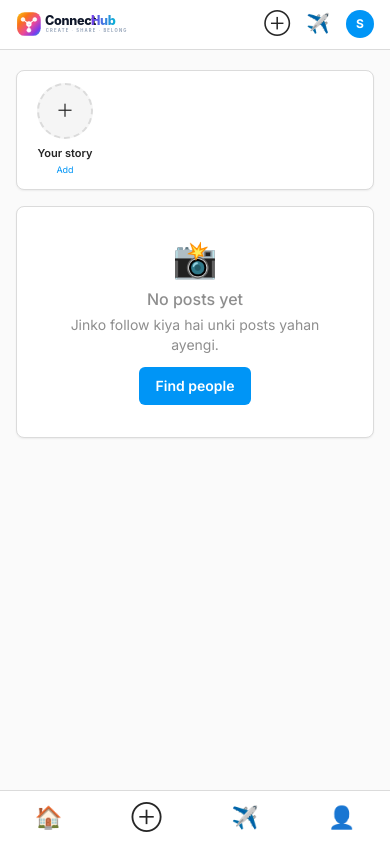
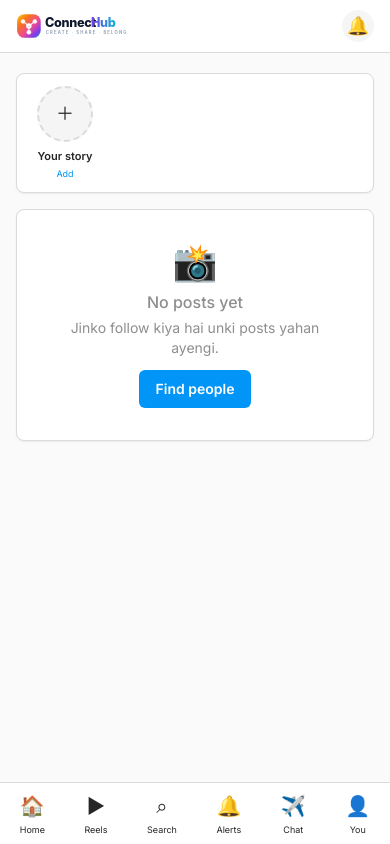
Before and after one commit to soumilgurjar951-gif/connect_hub, a Django app: page / in a window 390 px wide. Run offline with Django 5.2, Linux system fonts and the light colour scheme; the visitor is signed in with stand-in values (Sample User, id 1); data that the repository does not hold is empty; some libraries are stand-ins or nearby versions; some web fonts are replaced.

Commit message:
Fix: mobile topbar notification only + emoji picker + story seen + feed auto-refresh

```diff
--- a/templates/base.html
+++ b/templates/base.html
@@ -107,17 +107,16 @@
   </div>
 </aside>
 
-<!-- ===== Mobile Topbar ===== -->
+<!-- ===== Mobile Topbar — notification panel only ===== -->
 <header class="md:hidden sticky top-0 z-10 bg-white dark:bg-neutral-900 border-b border-line dark:border-neutral-700 px-4 py-2.5 flex items-center justify-between">
   <a href="/" class="flex items-center gap-2">
     <img src="{% static 'images/logo.svg' %}" alt="ConnectHub" class="h-7 w-auto block dark:hidden">
     <img src="{% static 'images/logo-dark.svg' %}" alt="ConnectHub" class="h-7 w-auto hidden dark:block">
   </a>
-  <div class="flex gap-4 items-center text-[19px]">
-    <a href="{% url 'posts:create' %}" title="Create">⊕</a>
-    <a href="/chat/" title="Messages">✈️</a>
-    <a href="{% url 'accounts:profile' user.profile.username|default:user.username %}" title="Profile" class="w-7 h-7 rounded-full bg-brand text-white flex items-center justify-center text-xs font-bold">{{ user.username|slice:":1"|upper }}</a>
-  </div>
+  <a href="/notifications/" class="relative w-8 h-8 rounded-full bg-neutral-100 dark:bg-neutral-800 flex items-center justify-center text-lg" title="Notifications">
+    🔔
+    <span id="notif-badge-top" class="hidden absolute -top-1 -right-1 bg-[#ff3040] text-white text-[10px] min-w-[16px] h-4 px-1 rounded-full flex items-center justify-center">0</span>
+  </a>
 </header>
 {% else %}
 <!-- ===== Guest Topbar ===== -->
@@ -146,12 +145,14 @@
 </div>
 
 {% if user.is_authenticated %}
-<!-- ===== Mobile Bottom Nav ===== -->
-<nav class="md:hidden fixed bottom-0 left-0 right-0 z-10 bg-white dark:bg-neutral-900 border-t border-line dark:border-neutral-700 flex justify-around py-2.5 text-[22px]">
-  <a href="/" title="Home">🏠</a>
-  <a href="{% url 'posts:create' %}" title="Create">⊕</a>
-  <a href="/chat/" title="Messages">✈️</a>
-  <a href="{% url 'accounts:profile' user.profile.username|default:user.username %}" title="Profile">👤</a>
+<!-- ===== Mobile Bottom Nav — reels, notifications bhi -->
+<nav class="md:hidden fixed bottom-0 left-0 right-0 z-20 bg-white dark:bg-neutral-900 border-t border-line dark:border-neutral-700 flex justify-around py-2 text-[20px] pb-safe">
+  <a href="/" title="Home" class="flex flex-col items-center gap-0.5"><span>🏠</span><span class="text-[9px]">Home</span></a>
+  <a href="/reels/" title="Reels" class="flex flex-col items-center gap-0.5"><span>▶</span><span class="text-[9px]">Reels</span></a>
+  <a href="/explore/" title="Search" class="flex flex-col items-center gap-0.5"><span>⌕</span><span class="text-[9px]">Search</span></a>
+  <a href="/notifications/" title="Notifications" class="flex flex-col items-center gap-0.5 relative"><span>🔔</span><span class="text-[9px]">Alerts</span><span id="notif-badge-mobile" class="hidden absolute -top-1 -right-1 bg-[#ff3040] text-white text-[10px] min-w-[16px] h-4 px-1 rounded-full flex items-center justify-center">0</span></a>
+  <a href="/chat/" title="Messages" class="flex flex-col items-center gap-0.5"><span>✈️</span><span class="text-[9px]">Chat</span></a>
+  <a href="{% url 'accounts:profile' user.profile.username|default:user.username %}" title="Profile" class="flex flex-col items-center gap-0.5"><span>👤</span><span class="text-[9px]">You</span></a>
 </nav>
 {% endif %}
 
@@ -161,10 +162,12 @@
 if ('serviceWorker' in navigator) {
   window.addEventListener('load', () => navigator.serviceWorker.register("{% static 'sw.js' %}").catch(()=>{}));
 }
-// Notifications badge — auto polling
+// Notifications badge — desktop + mobile top + bottom
 {% if user.is_authenticated %}
 (function(){
   const badge = document.getElementById('notif-badge');
+  const badgeM = document.getElementById('notif-badge-mobile');
+  const badgeT = document.getElementById('notif-badge-top');
   async function checkNotif(){
     try{
       const r = await fetch('/api/notifications/', {headers:{'X-Requested-With':'XMLHttpRequest'}});
@@ -172,14 +175,15 @@ if ('serviceWorker' in navigator) {
       const data = await r.json();
       const list = data.results || data;
       const unread = Array.isArray(list) ? list.filter(n=>!n.is_read).length : 0;
-      if(badge){
-        if(unread>0){ badge.textContent = unread; badge.classList.remove('hidden'); }
-        else badge.classList.add('hidden');
-      }
+      [badge, badgeM, badgeT].forEach(b=>{
+        if(!b) return;
+        if(unread>0){ b.textContent = unread > 9 ? '9+' : unread; b.classList.remove('hidden'); }
+        else b.classList.add('hidden');
+      });
     }catch{}
   }
   checkNotif();
-  setInterval(checkNotif, 10000);
+  setInterval(checkNotif, 8000);
 })();
 {% endif %}
 </script>
--- a/templates/posts/feed.html
+++ b/templates/posts/feed.html
@@ -9,11 +9,22 @@
     <!-- STORIES — jo share kare vo dikhega -->
     <div class="card p-0 mb-4 overflow-hidden">
       <div class="flex gap-3 px-3 py-3 overflow-x-auto no-scrollbar">
+        {% if stories and stories.0.user_id == user.id and stories.0.has_story %}
+        <a href="{% url 'accounts:story_detail' stories.0.story_id %}" class="shrink-0 flex flex-col items-center gap-1.5 w-[72px] text-center">
+          <div class="story-ring">
+            {% if stories.0.avatar %}<img src="{{ stories.0.avatar.url }}" class="w-[56px] h-[56px] rounded-full object-cover border-2 border-white dark:border-neutral-900">
+            {% else %}<div class="w-[56px] h-[56px] rounded-full bg-neutral-100 dark:bg-neutral-700 border-2 border-white dark:border-neutral-900 flex items-center justify-center text-sm font-bold">{{ stories.0.username|slice:":1"|upper }}</div>{% endif %}
+          </div>
+          <span class="text-[11px] font-semibold">Your story</span>
+          <span class="text-[9px] -mt-1 text-brand">👁 View</span>
+        </a>
+        {% else %}
         <a href="{% url 'accounts:story_create' %}" class="shrink-0 flex flex-col items-center gap-1.5 w-[72px] text-center">
           <div class="w-[56px] h-[56px] rounded-full bg-neutral-100 dark:bg-neutral-800 border-2 border-dashed border-line dark:border-neutral-600 flex items-center justify-center text-lg">＋</div>
           <span class="text-[11px] font-semibold">Your story</span>
           <span class="text-[9px] -mt-1 text-brand">Add</span>
         </a>
+        {% endif %}
         {% for s in stories %}
           {% if s.user_id != user.id %}
             {% if s.has_story and s.story_id %}
```
Also changed, not shown: templates/chat/detail.html (+23 -5 lines).
